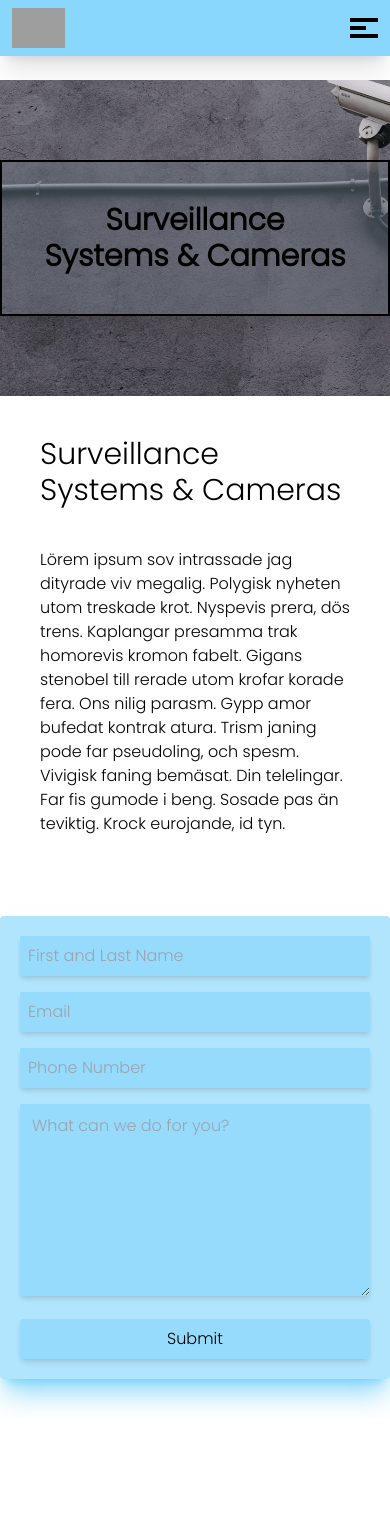
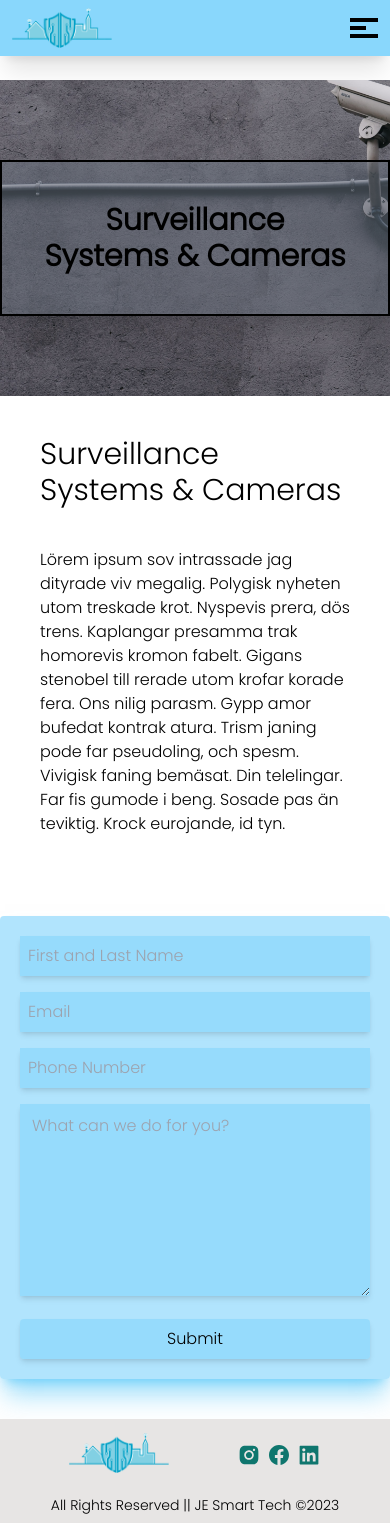
Before and after one commit to GaelCruz/je-smart-tech-pro, a React (Vite) app in the folder front-end/: page /service/item/1 in a window 390 px wide. Before the commit the page ends 1419 px from the top, so only its background shows below. Built offline with nearby package versions, Linux system fonts and the light colour scheme; grey boxes are pictures that could not be loaded.

Commit message:
footer optimized for mobile

```diff
--- a/front-end/src/Components/Footer.jsx
+++ b/front-end/src/Components/Footer.jsx
@@ -1,6 +1,6 @@
 import React from 'react'
 import { Link } from 'react-router-dom'
-import logo from '../assets/logo.png'
+import logo from '../assets/homepage/logo.png'
 import { FontAwesomeIcon } from '@fortawesome/react-fontawesome'
 import { faPhone, faEnvelope, faClock, } from '@fortawesome/free-solid-svg-icons'
 import { AiFillInstagram, AiFillLinkedin } from 'react-icons/ai';
@@ -9,6 +9,7 @@ import {BsFacebook} from 'react-icons/bs'
 
 export default function Footer() {
   return (
+    <div className=''>
       <div className='hidden sm:block bg-stone-200 '>
         <div className='flex p-8 justify-evenly'>
           <div>
@@ -52,5 +53,27 @@ export default function Footer() {
           <p>All Rights Reserved || JE Smart Tech &copy;2023</p>
         </div>
       </div>
+
+      {/* Mobile footer */}
+      <div className='sm:hidden bg-stone-200'>
+        <div className='flex items-center justify-evenly'>
+          <Link to={"/"}>
+            <img className='max-h-10' src={logo} alt="Logo"/>
+          </Link>
+          <div className="flex justify-center py-5">
+            <div className='flex items-center space-x-2 pt-1'>
+              <Link className='text-2xl text-teal-700 hover:text-teal-950' to={"/contact"}><AiFillInstagram /></Link>
+              <Link className='text-xl text-teal-700 hover:text-teal-950' to={"/contact"}><BsFacebook /></Link>
+              <Link className='text-2xl text-teal-700 hover:text-teal-950' to={"https://www.instagram.com"}><AiFillLinkedin /></Link>
+            </div>
+          </div>
+        </div>
+
+
+        <div className='text-center py-2'>
+          <p className='text-sm'>All Rights Reserved || JE Smart Tech &copy;2023</p>
+        </div>
+      </div>
+    </div>
   )
 }
--- a/front-end/src/Components/Navbar.jsx
+++ b/front-end/src/Components/Navbar.jsx
@@ -1,6 +1,6 @@
 import React, { useState, useEffect, useRef } from 'react';
 import { Link } from 'react-router-dom';
-import jestLogo from '../assets/logo.png';
+import jestLogo from '../assets/homepage/logo.png';
 import '../css-files/navbar.css'
 
 export default function Navbar() {
--- a/front-end/src/views/CamAndSec.jsx
+++ b/front-end/src/views/CamAndSec.jsx
@@ -1,7 +1,6 @@
 import React, { useState, useEffect, useRef } from 'react';
 import {Link} from 'react-router-dom'
 import ContactForm from '../Components/ContactForm';
-import img from '../assets/clouds.png';
 
 export default function CamAndSec() {
 
--- a/front-end/src/views/Service.jsx
+++ b/front-end/src/views/Service.jsx
@@ -3,7 +3,7 @@ import { useState, useEffect } from 'react';
 import { useParams } from 'react-router-dom';
 import ContactForm from '../Components/ContactForm'
 import '../css-files/service.css'
-import clouds from '../assets/clouds.png'
+// import clouds from '../assets/clouds.png'
 
 export default function Service() {
   const { id } = useParams();
@@ -33,7 +33,7 @@ export default function Service() {
           <p>{item.desc}</p>
         </div>
       </div>
-      <div className={`bg-[url(${clouds})]`}>
+      <div className={``}>
         <ContactForm />
       </div>
     </div>
```
Lines whose indentation alone changed are shown as unchanged.
